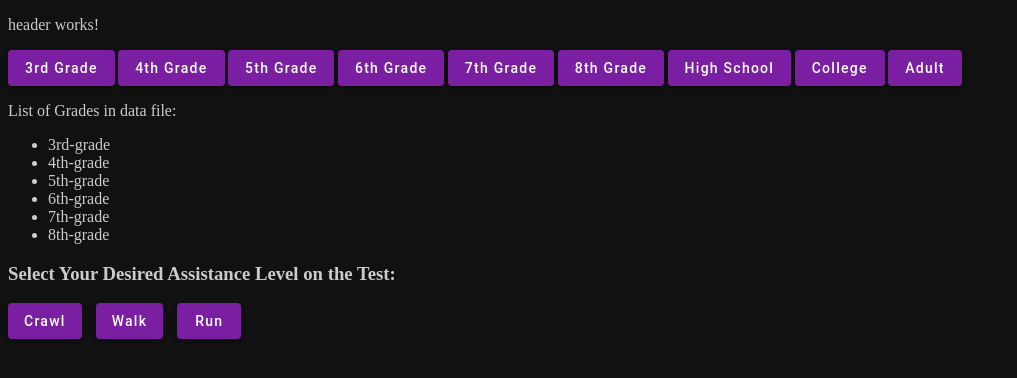
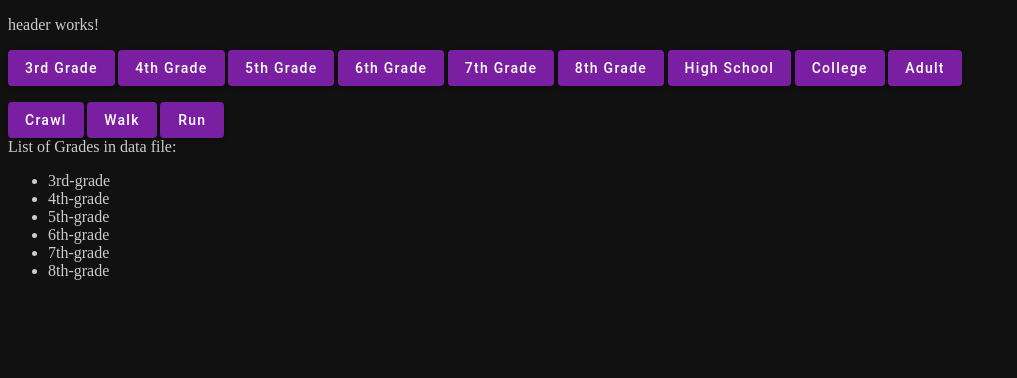
Before and after one commit to bob-fornal/how-to-take-a-test, an Angular app in the folder frontend/: page /#/home in a window 1280 px wide. Shown: the top 378 px of the page, without its empty margins (0-1017 px from the left). Built offline with nearby package versions, Linux system fonts and the light colour scheme.

Commit message:
Changed CSS to conform to standards
Conformed to the css styles from the grade-level-selection component

```diff
--- a/frontend/src/app/features/assistance-selection/assistance-selection.component.html
+++ b/frontend/src/app/features/assistance-selection/assistance-selection.component.html
@@ -1,7 +1,7 @@
-<h3>Select Your Desired Assistance Level on the Test:</h3>
 <div>
   <ng-container *ngFor="let level of levels">
     <button mat-raised-button color="primary"
+    class="assistance-level-button"
      [id]="'id-' + level.key"
      [class.selected]="level.key === selected"
      (click)="handleSelectLevel(level.key)"
--- a/frontend/src/app/features/assistance-selection/assistance-selection.component.scss
+++ b/frontend/src/app/features/assistance-selection/assistance-selection.component.scss
@@ -2,6 +2,15 @@ button:not(:first-of-type) {
   margin-left: 1em;
 }
 
-button.selected {
-  background-color: #4CAF50 ;
+.assistance-level-button {
+  border: 1px solid transparent;
+
+  &:not(:first-of-type){
+    margin-left: 0.25em;
+  }
+  &.selected {
+    background-color: green;
+    border: 1px solid #f5f5f5;
+    color: #f5f5f5;
+  }
 }
--- a/frontend/src/app/pages/home/home.component.html
+++ b/frontend/src/app/pages/home/home.component.html
@@ -1,5 +1,6 @@
 <header></header>
 <grade-level-selection></grade-level-selection>
+<assistance-selection></assistance-selection>
 
 <div>List of Grades in data file:</div>
 <ul>
@@ -8,5 +9,3 @@
     class="item"
     (click)="triggerDetails(item)">{{ item }}</li>
 </ul>
-
-<assistance-selection></assistance-selection>
```
